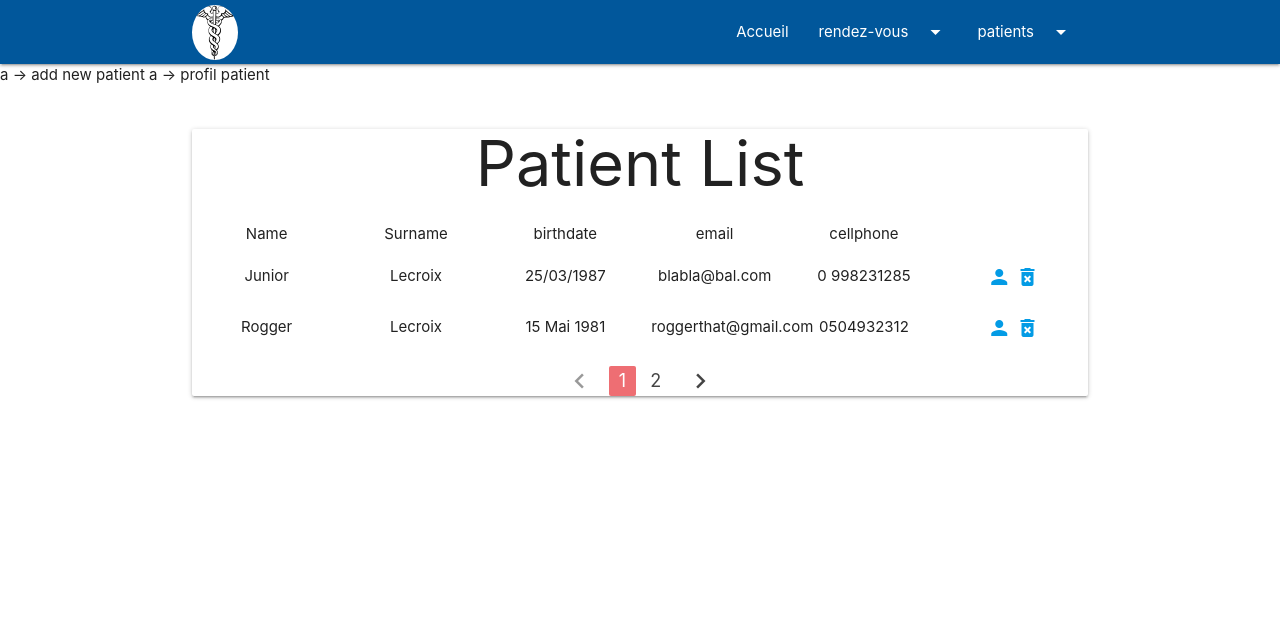
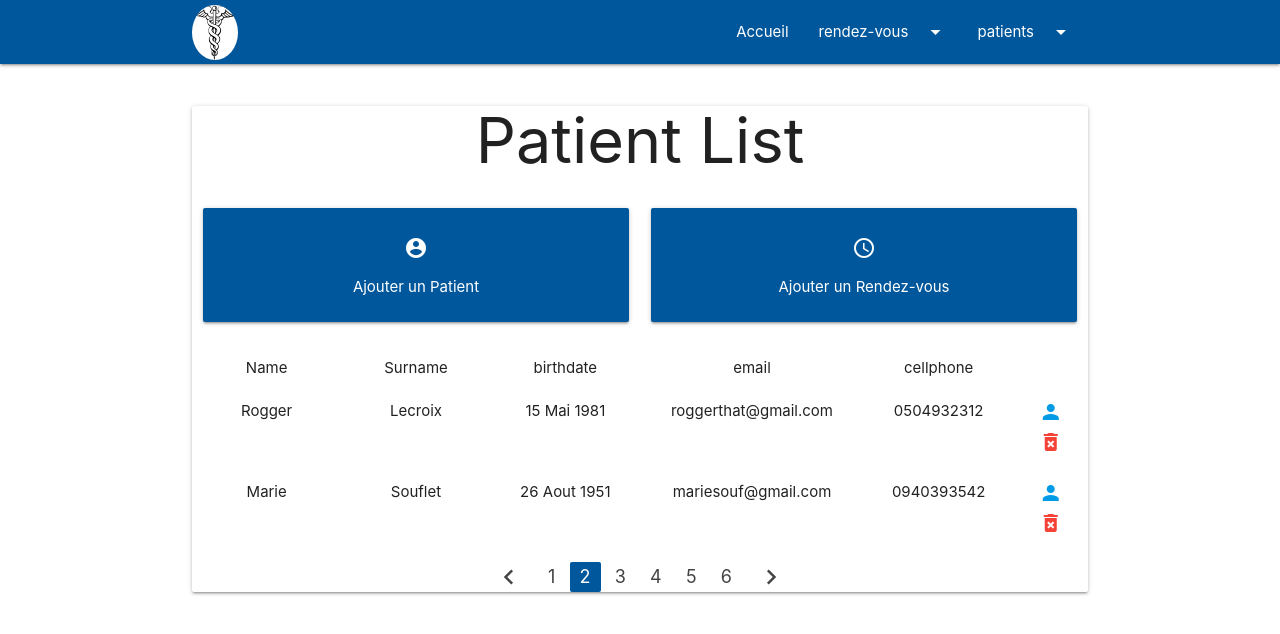
Before and after one commit to ALBANO-Daniel/LaManu-CHU-dashboard, a PHP site: page /patientlist?page=1 in a window 1280 px wide. Shown: the top 634 px of the page. Run offline with PHP 8.4, Linux system fonts and the light colour scheme; data that the repository does not hold is empty; some libraries are stand-ins or nearby versions.

Commit message:
wip patient list and profile

```diff
--- /dev/null
+++ b/assets/css/patientList.css
@@ -0,0 +1,3 @@
+.pagination li.active{
+    background-color: #01579b;
+}
--- a/views/patientList.php
+++ b/views/patientList.php
@@ -1,66 +1,84 @@
-a -> add new patient
-a -> profil patient
 <?php
+
+$patientList[0]["id"] = 1;
 $patientList[0]["firstname"] = 'Rogger';
 $patientList[0]["lastname"] = 'Lecroix';
 $patientList[0]["birthdate"] = '15 Mai 1981';
 $patientList[0]["email"] = 'roggerthat@gmail.com';
 $patientList[0]["cellphone"] = '0504932312';
 
+$patientList[1]["id"] = 3;
+$patientList[1]["firstname"] = 'Marie';
+$patientList[1]["lastname"] = 'Souflet';
+$patientList[1]["birthdate"] = '26 Aout 1951';
+$patientList[1]["email"] = 'mariesouf@gmail.com';
+$patientList[1]["cellphone"] = '0940393542';
 
+$patientListPages = [0,1,2,3,4,5];
+
+$patientListPagesActual = $_GET['page'];
 ?>
 
 <main class="container">
     <div class="card center">
 
         <h1>Patient List</h1>
+        <div class="row">
+            <div class="col s6 m6">
+                <a class="white-text" href='/patientadd'>
+                    <div class="card light-blue darken-4">
+                        <div class="center card-content">
+                            <span class="card-title"><i class="material-icons">account_circle</i></span>
+                            <p>Ajouter un Patient</p>
+                        </div>
+                    </div>
+                </a>
+            </div>
+            <div class="col s6 m6">
+                <a class="white-text" href='/appointmentadd'>
+                    <div class="card light-blue darken-4">
+                        <div class="center card-content">
+                            <span class="card-title"><i class="material-icons">access_time</i></span>
+                            <p>Ajouter un Rendez-vous</p>
+                        </div>
+                    </div>
+                </a>
+            </div>
+        </div>
         <section class="listPatient">
+            <!-- patient list  -->
             <div class="row">
                 <div class="col m2">Name</div>
                 <div class="col m2">Surname</div>
                 <div class="col m2">birthdate</div>
-                <div class="col m2">email</div>
+                <div class="col m3">email</div>
                 <div class="col m2">cellphone</div>
-                <div class="col m2">
+                <div class="col m1">
                 </div>
             </div>
-            <div class="row">
-                <div class="col m2">Junior</div>
-                <div class="col m2">Lecroix</div>
-                <div class="col m2">25/03/1987</div>
-                <div class="col m2">blabla@bal.com</div>
-                <div class="col m2">0 998231285</div>
-                <div class="col m2">
-                    <a href="#!"><i class="material-icons">person</i></a></li>
-                    <a href="#!"><i class="material-icons">delete_forever</i></a></li>
-                </div>
-            </div>
-            <!-- patient list  -->
             <?php
             foreach ($patientList as $key => $value) { ?>
                 <div class="row">
                     <div class="col m2"><?= $patientList[$key]["firstname"] ?></div>
                     <div class="col m2"><?= $patientList[$key]["lastname"] ?></div>
                     <div class="col m2"><?= $patientList[$key]["birthdate"] ?></div>
-                    <div class="col m2"><?= $patientList[$key]["email"] ?></div>
+                    <div class="col m3"><?= $patientList[$key]["email"] ?></div>
                     <div class="col m2"><?= $patientList[$key]["cellphone"] ?></div>
-                    <div class="col m2">
-                        <a href="?profilpatient=<?= $key ?>"><i class="material-icons">person</i></a></li>
-                        <a href="?deletepatient=<?= $key ?>"><i class="material-icons">delete_forever</i></a></li>
+                    <div class="col m1">
+                        <a href="/patientprofile?profilepatient=<?= $patientList[$key]["id"] ?>"><i class="material-icons">person</i></a></li>
+                        <a href="/patientprofile?deletepatient=<?= $patientList[$key]["id"] ?>"><i class="material-icons red-text">delete_forever</i></a></li>
                     </div>
                 </div>
             <?php } ?>
             <!-- pagination list  -->
             <ul class="row pagination">
-                <li class="disabled"><a href="?page=<?= $patientListPagesActual + 1 ?>"><i class="material-icons">chevron_left</i></a></li>
+                <li class="waves-effect"><a href="?page=<?= $patientListPagesActual - 1 ?>"><i class="material-icons">chevron_left</i></a></li>
 
-                <li class="active"><a href="?page=<?= $patientListPages[0] ?>">1</a></li>
                 <?php foreach ($patientListPages as $key => $value) { ?>
-                    <li class="<? $isSelectedPatientListPage ? 'active' : 'waves-effect' ?>">
-                        <a href="?page=<?= $patientListPages[$key] ?>"><?= $key ?></a>
+                    <li class="<?= $patientListPagesActual == $key ? 'active' : 'waves-effect' ?>">
+                        <a href="?page=<?= $patientListPages[$key] ?>"><?= $key + 1 ?></a>
                     </li>
                 <?php } ?>
-                <li class="waves-effect"><a href="#!">2</a></li>
 
                 <li class="waves-effect"><a href="?page=<?= $patientListPagesActual + 1 ?>"><i class="material-icons">chevron_right</i></a></li>
             </ul>
--- a/views/templates/header.php
+++ b/views/templates/header.php
@@ -10,5 +10,6 @@
       <!-- css main overide materializecss  -->
       <link type="text/css" rel="stylesheet" href="/assets/css/navBar.css">
       <link type="text/css" rel="stylesheet" href="/assets/css/index.css">
+      <link rel="stylesheet" href="/assets/css/patientList.css">
     </head>
     <body>
```
Also changed, not shown: views/patientProfile.php (+17 -3 lines).
